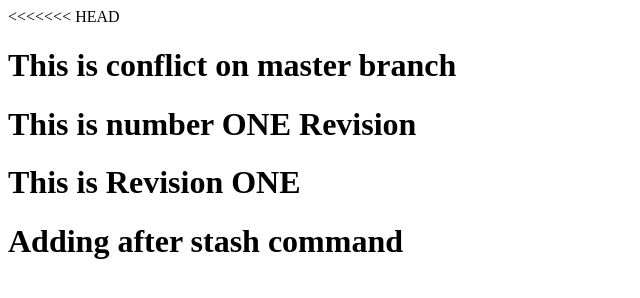
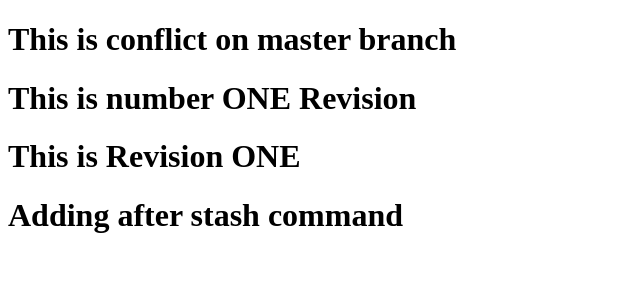
Before and after one commit to MahGolden/GitandGithubTraining, a plain HTML site: page index.html in a window 1280 px wide. Shown: the whole page, without its empty margins (0-640 px from the left). Drawn offline with Linux system fonts and the light colour scheme.

Commit message:
stash applied

```diff
--- a/index.html
+++ b/index.html
@@ -5,7 +5,7 @@
     <title>Home</title>
 </head>
 <body>
-<<<<<<< HEAD
+<!--deleting the text-->
 <h1>This is conflict on master branch</h1>
 <h1>This is number ONE Revision</h1>
 <h1>This is Revision ONE</h1>
```
